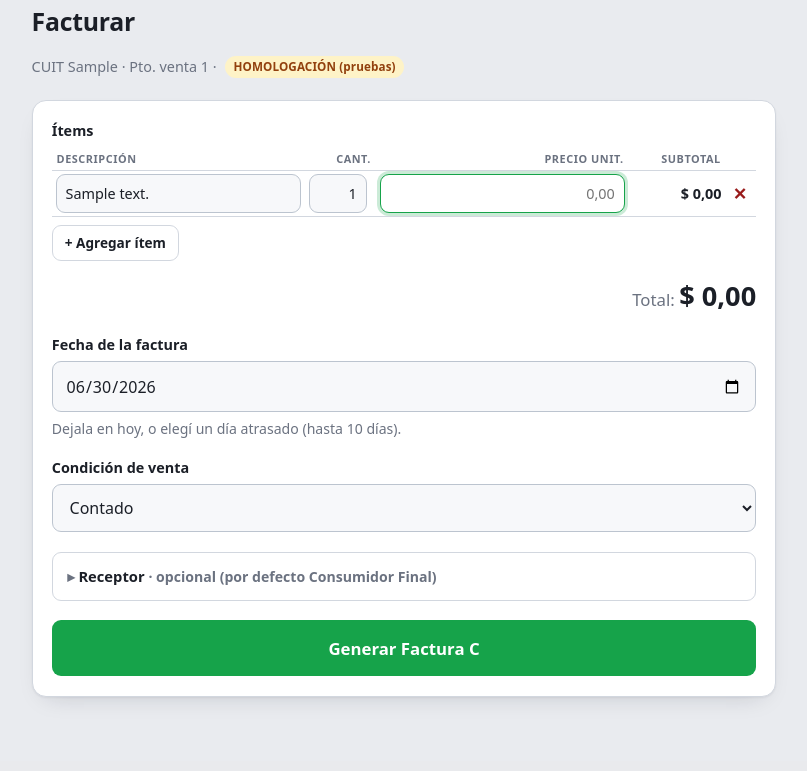
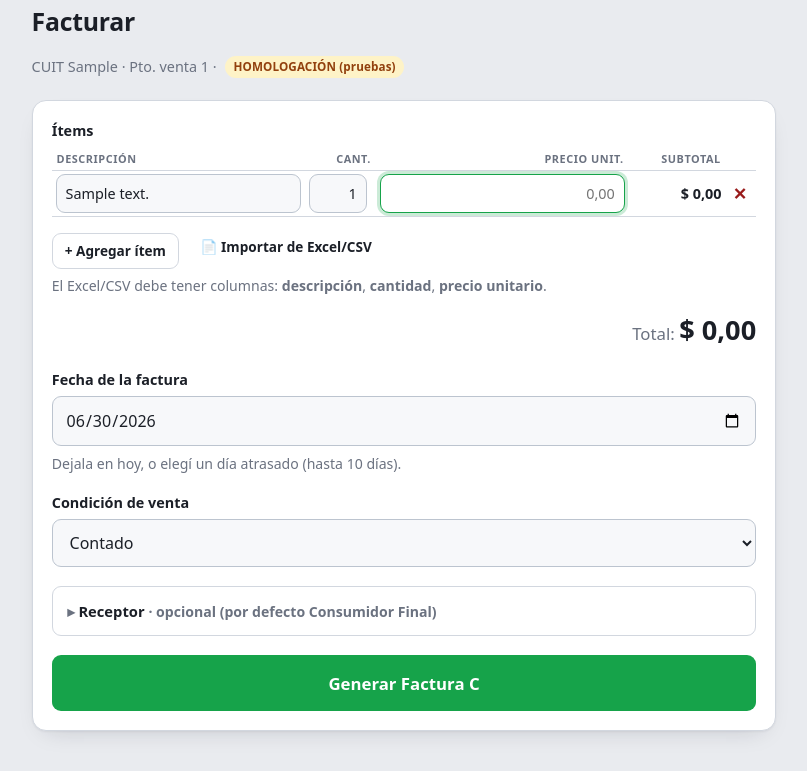
Before and after one commit to sergioseva/facturador-arca, a Flask app: page /facturar in a window 1280 px wide. Shown: the part 58-829 px from the top of the page, without its empty margins (236-1043 px from the left). Before the commit the page ends 760 px from the top, so only its background shows below. Run offline with Flask 3, Linux system fonts and the light colour scheme; the visitor is signed in with stand-in values (Sample User, id 1); tables that the repository leaves empty hold one stand-in row (values such as "Sample post").

Commit message:
Facturar: importar ítems desde Excel/CSV
Botón "Importar de Excel/CSV" en el facturador: sube un .xlsx o .csv con
columnas descripción/cantidad/precio (detecta encabezado o asume el orden),
y precarga los renglones para revisar antes de emitir. Endpoint /api/items-excel
parsea con openpyxl (xlsx) o csv, soporta números en formato argentino.

Co-Authored-By: Claude Opus 4.8 (1M context) <noreply@anthropic.com>

```diff
--- a/app.py
+++ b/app.py
@@ -153,6 +153,73 @@ def _num(raw):
         return 0.0
 
 
+def _num_cell(v):
+    """Número desde una celda de Excel/CSV (puede venir como número o texto AR)."""
+    if v is None:
+        return 0.0
+    if isinstance(v, (int, float)):
+        return float(v)
+    return _num(str(v))
+
+
+def _parse_items_excel(fs):
+    """Lee ítems de un .xlsx o .csv. Columnas: descripción, cantidad, precio unit.
+    Detecta encabezado por nombre; si no hay, asume ese orden. Devuelve lista de
+    {desc, cant, precio}."""
+    nombre = (fs.filename or "").lower()
+    if nombre.endswith(".csv"):
+        import csv
+        import io as _io
+        raw = fs.read().decode("utf-8-sig", errors="replace")
+        delim = ";" if raw.count(";") > raw.count(",") else ","
+        rows = [list(r) for r in csv.reader(_io.StringIO(raw), delimiter=delim)]
+    elif nombre.endswith(".xlsx"):
+        from openpyxl import load_workbook
+        wb = load_workbook(fs, read_only=True, data_only=True)
+        rows = [list(r) for r in wb.active.iter_rows(values_only=True)]
+    else:
+        raise ValueError("Formato no soportado. Subí un archivo .xlsx o .csv.")
+
+    rows = [r for r in rows if r and any(c not in (None, "") for c in r)]
+    if not rows:
+        raise ValueError("El archivo está vacío.")
+
+    header = [str(c or "").strip().lower() for c in rows[0]]
+
+    def find(*keys):
+        for i, h in enumerate(header):
+            if any(k in h for k in keys):
+                return i
+        return None
+
+    di = find("desc", "detalle", "producto", "concepto", "articul", "item", "ítem")
+    ci = find("cant")
+    pi = find("precio", "import", "valor", "monto", "unit")
+    if di is None and ci is None and pi is None:
+        di, ci, pi, start = 0, 1, 2, 0       # sin encabezado: asumir el orden
+    else:
+        di = 0 if di is None else di
+        ci = 1 if ci is None else ci
+        pi = 2 if pi is None else pi
+        start = 1
+
+    items = []
+    for r in rows[start:]:
+        def cell(i):
+            return r[i] if (i is not None and i < len(r)) else None
+        desc = str(cell(di) or "").strip()
+        cant = _num_cell(cell(ci))
+        precio = _num_cell(cell(pi))
+        if not desc and cant == 0 and precio == 0:
+            continue
+        items.append({"desc": desc or "Ítem", "cant": cant or 1, "precio": precio})
+        if len(items) >= 200:
+            break
+    if not items:
+        raise ValueError("No se encontraron ítems. Esperado: descripción, cantidad, precio.")
+    return items
+
+
 # --- auth -------------------------------------------------------------------
 
 
@@ -285,6 +352,21 @@ def facturar():
         items=db.listar_items(g.user["id"]),
         item_default=cfg.get("item_descripcion") or "",
     )
+
+
+@app.route("/api/items-excel", methods=["POST"])
+@auth.login_required
+def api_items_excel():
+    """Parsea un Excel/CSV de ítems y devuelve la lista para precargar el facturador."""
+    fs = request.files.get("archivo")
+    if not fs or not fs.filename:
+        return {"error": "Elegí un archivo .xlsx o .csv."}
+    try:
+        return {"items": _parse_items_excel(fs)}
+    except ValueError as e:
+        return {"error": str(e)}
+    except Exception as e:  # noqa: BLE001
+        return {"error": f"No se pudo leer el archivo: {e}"}
 
 
 @app.route("/api/padron")
--- a/requirements.txt
+++ b/requirements.txt
@@ -7,3 +7,4 @@ cryptography==42.0.8
 python-dotenv==1.0.1
 fpdf2==2.8.1
 qrcode[pil]==7.4.2
+openpyxl==3.1.5
--- a/templates/facturar.html
+++ b/templates/facturar.html
@@ -54,7 +54,13 @@
       </tr></thead>
       <tbody id="items-body"></tbody>
     </table>
-    <button type="button" class="btn-ghost btn-sm" id="add-item">+ Agregar ítem</button>
+    <div style="display:flex; gap:.6rem; align-items:center; flex-wrap:wrap; margin-top:.5rem">
+      <button type="button" class="btn-ghost btn-sm" id="add-item">+ Agregar ítem</button>
+      <label for="excel-file" class="btn-ghost btn-sm" style="cursor:pointer; margin:0">📄 Importar de Excel/CSV</label>
+      <input type="file" id="excel-file" accept=".xlsx,.csv" style="display:none">
+      <span id="excel-status" class="muted" style="font-size:.85rem"></span>
+    </div>
+    <small class="muted" style="display:block; margin-top:.35rem">El Excel/CSV debe tener columnas: <b>descripción</b>, <b>cantidad</b>, <b>precio unitario</b>.</small>
     <datalist id="items-datalist">{% for it in items %}<option value="{{ it }}"></option>{% endfor %}</datalist>
     <div class="total-row">Total: <b id="total-display">$ 0,00</b></div>
 
@@ -182,7 +188,8 @@
       return total;
     }
 
-    function addRow(desc, focus){
+    function numToAR(n){ return (n===undefined||n===null||n==='')?'':fmtMiles(String(n).replace('.',',')); }
+    function addRow(desc, focus, cant, precio){
       const tr=document.createElement('tr');
       tr.innerHTML=`<td><input type="text" name="item_desc" list="items-datalist" autocomplete="off" placeholder="Descripción"></td>
         <td><input type="text" name="item_cant" class="cant" value="1" inputmode="decimal"></td>
@@ -191,6 +198,8 @@
         <td><button type="button" class="del-item" title="Quitar">✕</button></td>`;
       itemsBody.appendChild(tr);
       if(desc) tr.querySelector('input[name=item_desc]').value=desc;
+      if(cant!==undefined && cant!=='') tr.querySelector('.cant').value=numToAR(cant);
+      if(precio!==undefined && precio!=='') tr.querySelector('.precio').value=numToAR(precio);
       tr.querySelector('.precio').addEventListener('input',(e)=>{ e.target.value=fmtMiles(e.target.value); recompute(); });
       tr.querySelector('.cant').addEventListener('input',recompute);
       tr.querySelector('.del-item').addEventListener('click',()=>{ if(itemsBody.querySelectorAll('tr').length>1){ tr.remove(); recompute(); } });
@@ -199,6 +208,27 @@
     }
     document.getElementById('add-item').addEventListener('click',()=>addRow('', true));
     addRow(ITEM_DEFAULT, true);
+
+    // Importar ítems de un Excel/CSV
+    const excelFile=document.getElementById('excel-file');
+    const excelStatus=document.getElementById('excel-status');
+    excelFile.addEventListener('change',()=>{
+      if(!excelFile.files.length) return;
+      const fd=new FormData();
+      fd.append('archivo', excelFile.files[0]);
+      fd.append('csrf_token', document.querySelector('input[name=csrf_token]').value);
+      excelStatus.textContent='⏳ Leyendo…'; excelStatus.style.color='var(--muted)';
+      fetch('/api/items-excel',{method:'POST',body:fd}).then(r=>r.json()).then(d=>{
+        if(d.error){ excelStatus.textContent='⚠️ '+d.error; excelStatus.style.color='#b45309'; return; }
+        itemsBody.innerHTML='';
+        d.items.forEach(it=>addRow(it.desc,false,it.cant,it.precio));
+        if(!itemsBody.querySelectorAll('tr').length) addRow(ITEM_DEFAULT,false);
+        recompute();
+        excelStatus.textContent='✓ '+d.items.length+' ítem'+(d.items.length===1?'':'s')+' cargado'+(d.items.length===1?'':'s');
+        excelStatus.style.color='#16a34a';
+      }).catch(()=>{ excelStatus.textContent='⚠️ No se pudo leer el archivo.'; excelStatus.style.color='#b45309'; });
+      excelFile.value='';
+    });
 
     form.addEventListener('submit',(e)=>{
       e.preventDefault();
```
